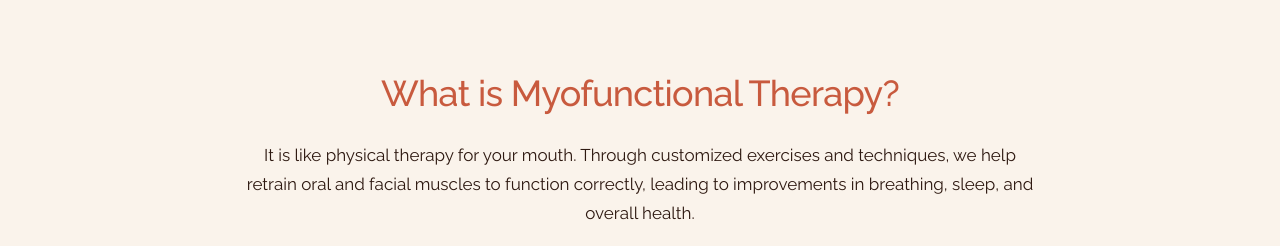
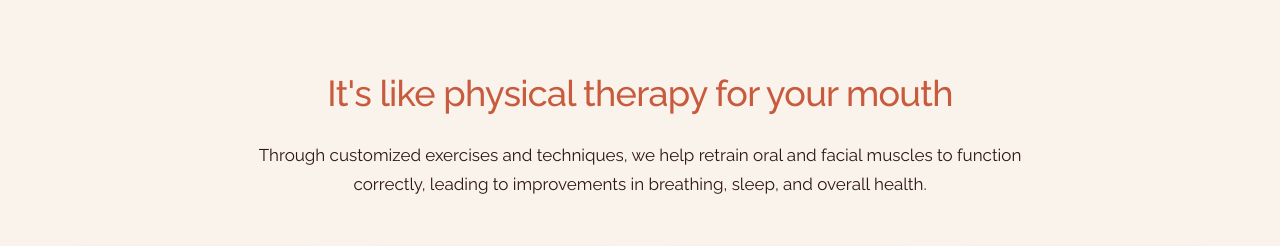
Before and after one commit to abbybartrand-myo/elevation-myo-website, a React (Vite) app: page / in a window 1280 px wide. Shown: the part 661-907 px from the top of the page. Built offline with nearby package versions, Linux system fonts and the light colour scheme.

Commit message:
Reworked 'what is'

```diff
--- a/src/pages/Home.jsx
+++ b/src/pages/Home.jsx
@@ -20,9 +20,9 @@ function Home() {
       {/* What is Myofunctional Therapy Section */}
       <section className="section what-is-section">
         <div className="container">
-          <h2>What is Myofunctional Therapy?</h2>
+          <h2>It's like physical therapy for your mouth</h2>
           <p>
-            It is like physical therapy for your mouth. Through customized exercises and techniques,
+            Through customized exercises and techniques,
             we help retrain oral and facial muscles to function correctly, leading to improvements
             in breathing, sleep, and overall health.
           </p>
```
